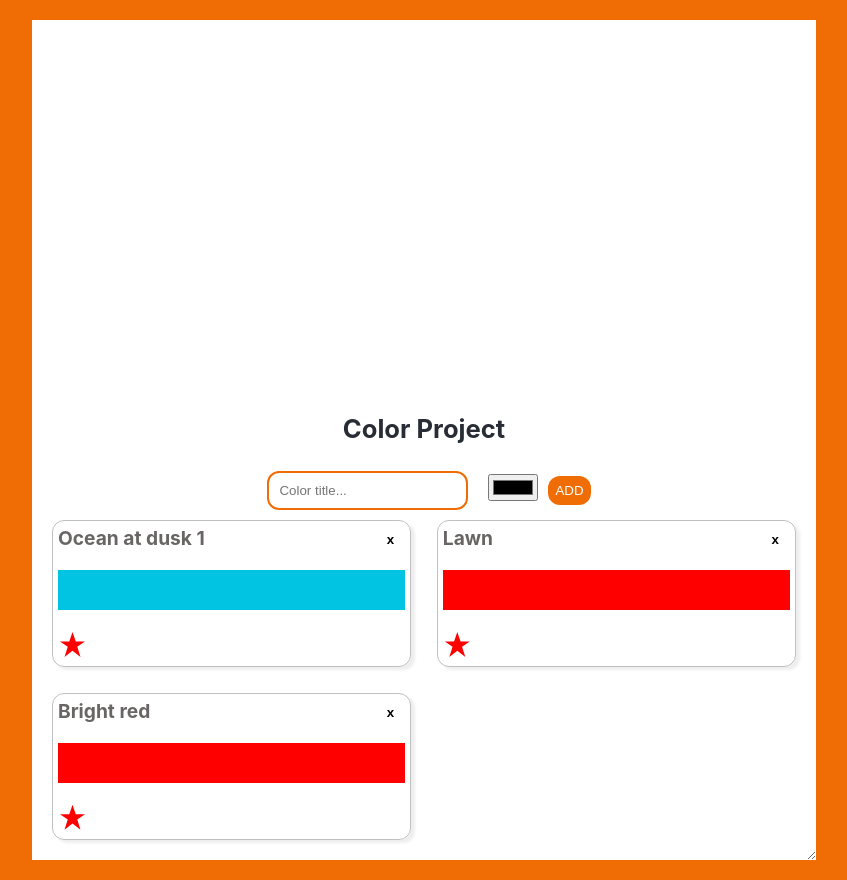
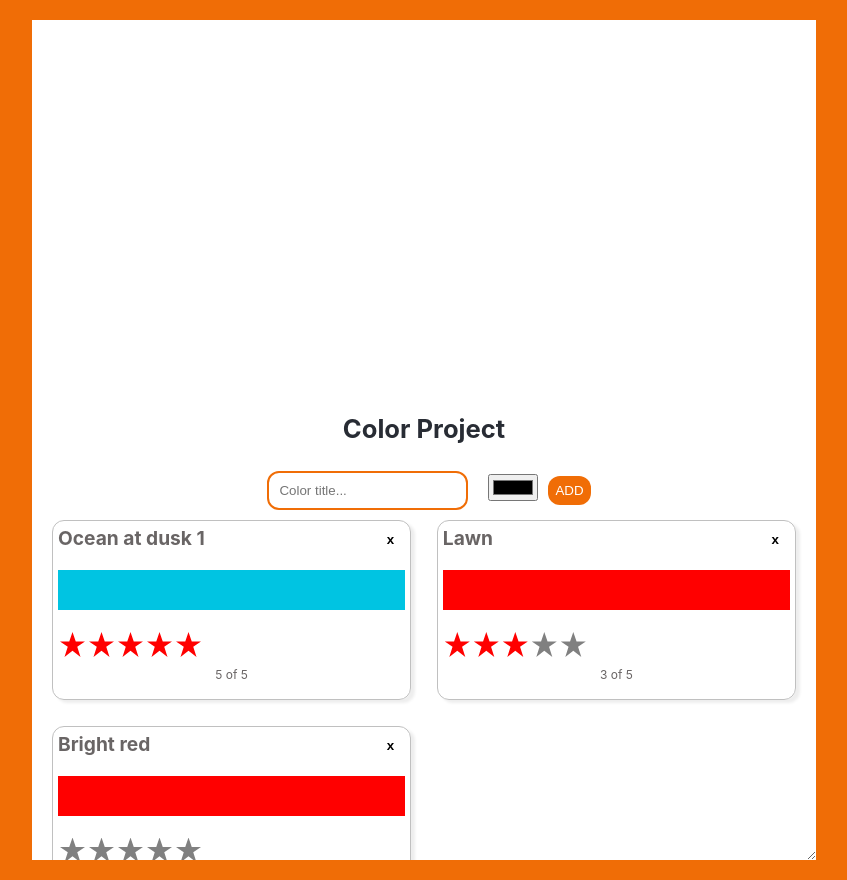
Before and after one commit to ekpliska/color-project, a React (Create React App) app: page / in a window 1280 px wide. Shown: the whole page, without its empty margins (216-1063 px from the left). Built offline with nearby package versions, Linux system fonts and the light colour scheme.

Commit message:
added: start rating

```diff
--- a/src/App.css
+++ b/src/App.css
@@ -83,6 +83,10 @@ form > input {
 	font-weight: bold;
 }
 
+.star-rating {
+	display: block;
+	height: 25px;
+}
 .star {
 	cursor: pointer;
 	height: 25px;
@@ -103,6 +107,12 @@ form > input {
 		37% 38%
 	);
 }
+.color-item__star > p {
+	color: #696565;
+	font-size: 12px;
+	display: block;
+	text-align: center;
+}
 .star.selected {
 	background-color: red;
 }
--- a/src/components/AddColorForm.js
+++ b/src/components/AddColorForm.js
@@ -1,4 +1,4 @@
-import React, { Component } from 'react'
+import React from 'react'
 import PropTypes from 'prop-types'
 
 const AddColorForm = ({ onNewColor = f => f }) => {
@@ -17,10 +17,10 @@ const AddColorForm = ({ onNewColor = f => f }) => {
         <form className="add-color" onSubmit={submit}>
             <input ref={input => _title = input}
                 type="text"
-                placeholder="Color title..." required class="add-color__input" />
+                placeholder="Color title..." required className="add-color__input" />
             <input ref={input => _color = input}
                 type="color" required />
-            <button class="add-color__button">ADD</button>
+            <button className="add-color__button">ADD</button>
         </form>
     )
 
--- a/src/components/Color.js
+++ b/src/components/Color.js
@@ -4,7 +4,7 @@ import StarRating from './StarRating';
 
 class Color extends React.Component {
     render() {
-        const { title, color, onRemove } = this.props
+        const { title, color, rating, onRemove } = this.props;
         return (
             <div className="color-item" style={this.style}>
                 <h2 ref="title">
@@ -16,7 +16,7 @@ class Color extends React.Component {
                 </div>
                 <div className="color-item__star">
                     {/* <StarRating starsSelected={rating} onRate={onRate} /> */}
-                    <StarRating />
+                    <StarRating starsSelected={rating} />
                 </div>
             </div>
         )
--- a/src/components/Star.js
+++ b/src/components/Star.js
@@ -1,9 +1,8 @@
 import React from 'react';
 
-const Star = () => {
+const Star = ({ selected }) => {
     return (
-        // <div className={(selected) ? "star selected" : "star"} onClick={onClick}></div>
-        <div className="star selected"></div>
+        <div className={(selected) ? "star selected" : "star"}></div>
     )
 }
 
--- a/src/components/StarRating.js
+++ b/src/components/StarRating.js
@@ -1,14 +1,19 @@
 import React from 'react';
 import Star from './Star';
 
-class StarRating extends React.Component {
-    render() {
-        const { totalStar } = this.props;
-        const { starsSelected } = this.props;
-        return (
-            <Star />
-        )
-    }
+const StarRating = ({ starsSelected = 0, totalStars = 5 }) => {
+    return (
+        <React.Fragment>
+            <div className="star-rating">
+                {[...Array(totalStars)].map((n, i) => {
+                    return (
+                        <Star key={i} selected={i < starsSelected} />
+                    )
+                })}
+            </div>
+            <p>{starsSelected} of {totalStars}</p>
+        </React.Fragment>
+    )
 }
 
 export default StarRating;
--- a/src/containers/Color.js
+++ b/src/containers/Color.js
@@ -23,6 +23,7 @@ const mapStateToProps = ({ colors }) => {
 const mapDispatchToProps = (dispatch) => {
     return {
         onRemove: (id) => dispatch(removeColor(id))
+
     }
 }
 
--- a/src/store/index.js
+++ b/src/store/index.js
@@ -11,4 +11,4 @@ const storeFactory = (initialState = stateData) =>
         combineReducers({ colors }), stateData
     )
 
-export default storeFactory
+export default storeFactory;
```
